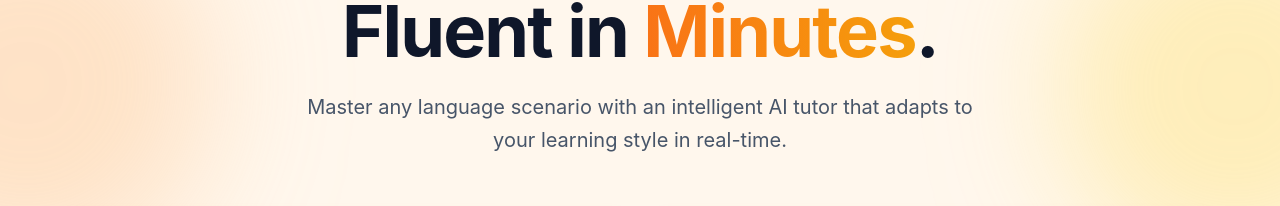
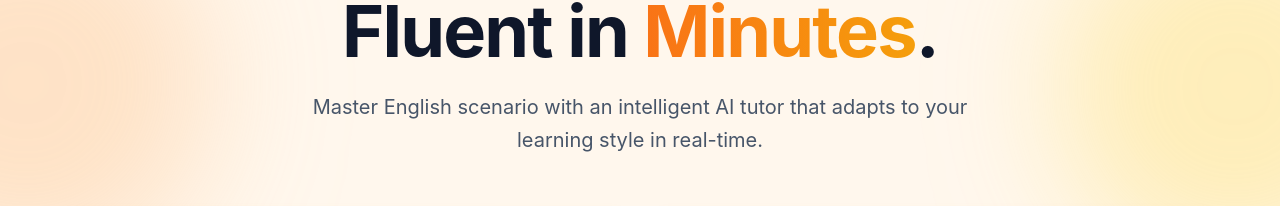
Before and after one commit to FeiyaOu/AgentLanguage, a React (Vite) app in the folder frontend/: page / in a window 1280 px wide. Shown: the part 115-321 px from the top of the page. Built offline with nearby package versions, Linux system fonts and the light colour scheme; no server answers.

Commit message:
deploy on Railway

```diff
--- a/frontend/src/api.ts
+++ b/frontend/src/api.ts
@@ -1,7 +1,7 @@
 import axios from 'axios';
 import type { Exercise, ScoreResult, Roleplay, RoleplayMessage, SuggestedPersona } from './types';
 
-const API_BASE_URL = 'http://localhost:8000';
+const API_BASE_URL = import.meta.env.VITE_API_URL || 'http://localhost:8000';
 
 const api = axios.create({
   baseURL: API_BASE_URL,
--- a/frontend/src/pages/Home.tsx
+++ b/frontend/src/pages/Home.tsx
@@ -133,7 +133,7 @@ export default function Home() {
             Fluent in <span className="text-transparent bg-clip-text bg-gradient-to-r from-orange-500 to-amber-500">Minutes</span>.
           </h1>
           <p className="text-xl text-slate-600 dark:text-slate-300 max-w-2xl mx-auto leading-relaxed">
-            Master any language scenario with an intelligent AI tutor that adapts to your learning style in real-time.
+            Master English scenario with an intelligent AI tutor that adapts to your learning style in real-time.
           </p>
         </motion.div>
 
```
Also changed, not shown: 4 other files (tests, documents, lock files or other folders).
